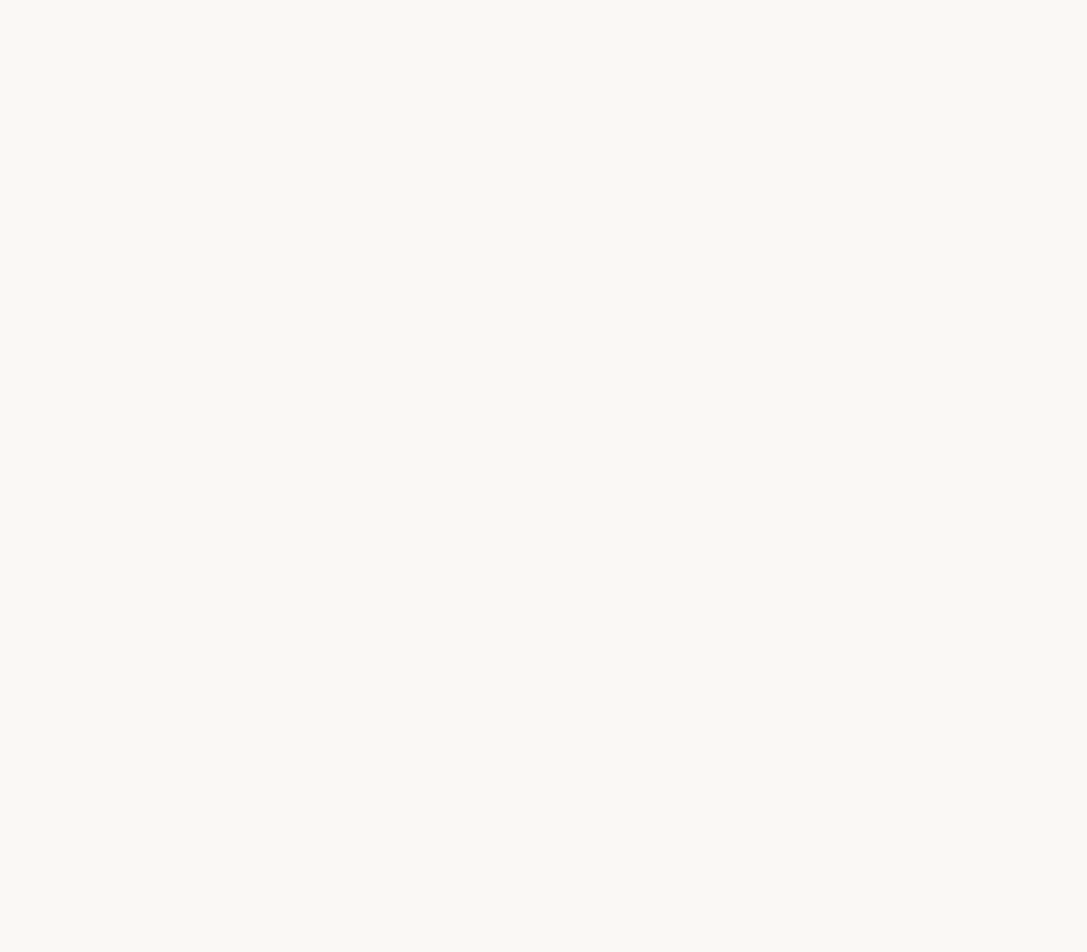
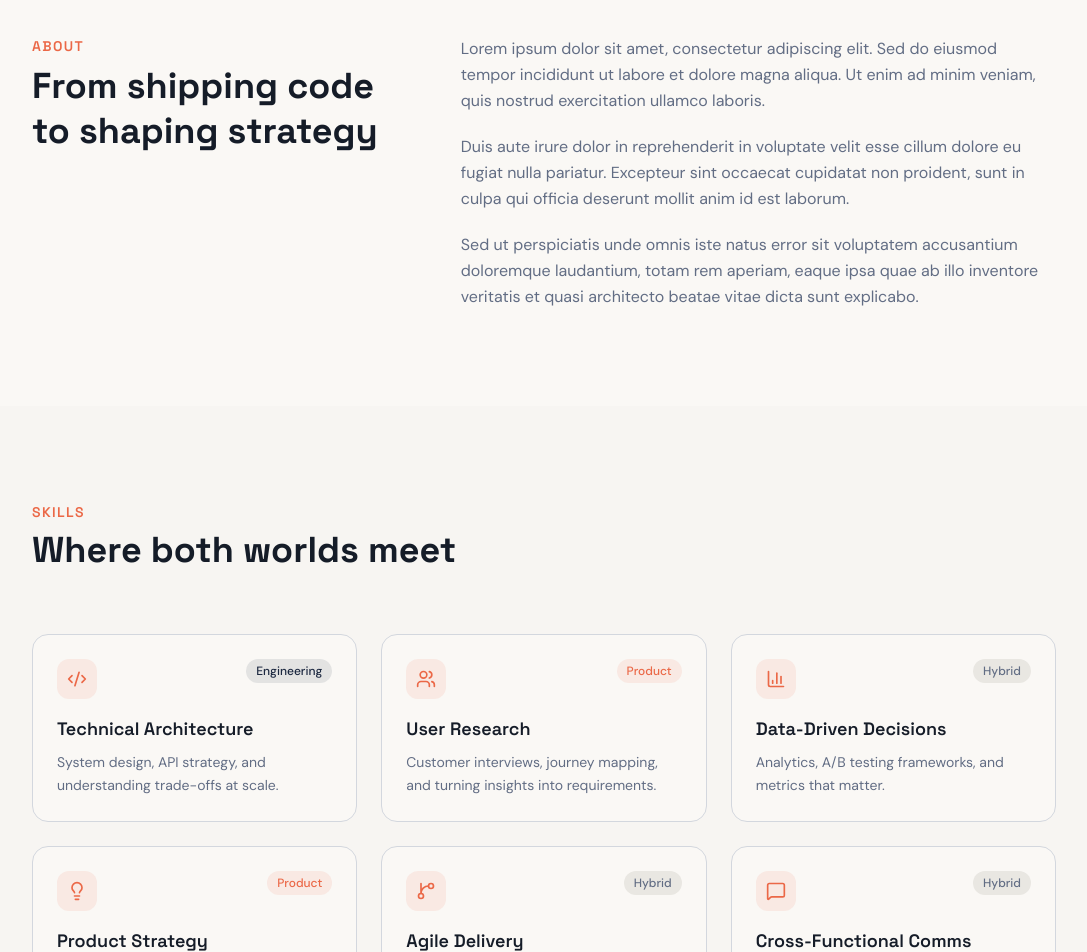
Before and after one commit to BengaCodes/portfolio, a React app: page / in a window 1280 px wide. Shown: the part 860-1812 px from the top of the page, without its empty margins (96-1183 px from the left). Before the commit the page ends 885 px from the top, so only its background shows below. Built offline with nearby package versions, Linux system fonts and the light colour scheme; the HTML template or start-up script is replaced by a standard one.

Commit message:
About/Skill
Addition of about me and skills section

```diff
--- /dev/null
+++ b/src/components/About/index.tsx
@@ -0,0 +1,50 @@
+import { motion } from 'framer-motion'
+
+const AboutSection = () => {
+  return (
+    <section id='about' className='py-24 px-6'>
+      <div className='max-w-5xl mx-auto'>
+        <motion.div
+          className='grid md:grid-cols-5 gap-12 items-start'
+          initial={{ opacity: 0, y: 40 }}
+          whileInView={{ opacity: 1, y: 0 }}
+          viewport={{ once: true }}
+          transition={{ duration: 0.7 }}
+        >
+          <div className='md:col-span-2'>
+            <h2 className='text-sm font-display font-semibold uppercase tracking-widest text-accent mb-2'>
+              About
+            </h2>
+            <h3 className='text-3xl sm:text-4xl font-display font-bold leading-tight'>
+              From shipping code
+              <br />
+              to shaping strategy
+            </h3>
+          </div>
+
+          <div className='md:col-span-3 space-y-5 text-muted-foreground font-body leading-relaxed text-base'>
+            <p>
+              Lorem ipsum dolor sit amet, consectetur adipiscing elit. Sed do
+              eiusmod tempor incididunt ut labore et dolore magna aliqua. Ut
+              enim ad minim veniam, quis nostrud exercitation ullamco laboris.
+            </p>
+            <p>
+              Duis aute irure dolor in reprehenderit in voluptate velit esse
+              cillum dolore eu fugiat nulla pariatur. Excepteur sint occaecat
+              cupidatat non proident, sunt in culpa qui officia deserunt mollit
+              anim id est laborum.
+            </p>
+            <p>
+              Sed ut perspiciatis unde omnis iste natus error sit voluptatem
+              accusantium doloremque laudantium, totam rem aperiam, eaque ipsa
+              quae ab illo inventore veritatis et quasi architecto beatae vitae
+              dicta sunt explicabo.
+            </p>
+          </div>
+        </motion.div>
+      </div>
+    </section>
+  )
+}
+
+export default AboutSection
--- /dev/null
+++ b/src/components/Skills/index.tsx
@@ -0,0 +1,120 @@
+import { motion } from 'framer-motion'
+import {
+  Code2,
+  Users,
+  BarChart3,
+  Lightbulb,
+  GitBranch,
+  MessageSquare
+} from 'lucide-react'
+
+const skills = [
+  {
+    icon: Code2,
+    title: 'Technical Architecture',
+    description:
+      'System design, API strategy, and understanding trade-offs at scale.',
+    origin: 'dev'
+  },
+  {
+    icon: Users,
+    title: 'User Research',
+    description:
+      'Customer interviews, journey mapping, and turning insights into requirements.',
+    origin: 'pm'
+  },
+  {
+    icon: BarChart3,
+    title: 'Data-Driven Decisions',
+    description: 'Analytics, A/B testing frameworks, and metrics that matter.',
+    origin: 'both'
+  },
+  {
+    icon: Lightbulb,
+    title: 'Product Strategy',
+    description:
+      'Roadmap prioritization, OKRs, and aligning teams around outcomes.',
+    origin: 'pm'
+  },
+  {
+    icon: GitBranch,
+    title: 'Agile Delivery',
+    description:
+      'Sprint planning, backlog grooming, and shipping with velocity.',
+    origin: 'both'
+  },
+  {
+    icon: MessageSquare,
+    title: 'Cross-Functional Comms',
+    description:
+      'Translating between engineering, design, and business stakeholders.',
+    origin: 'both'
+  }
+]
+
+const originColors: Record<string, string> = {
+  dev: 'bg-primary/10 text-primary',
+  pm: 'bg-accent/10 text-accent',
+  both: 'bg-muted text-muted-foreground'
+}
+
+const originLabels: Record<string, string> = {
+  dev: 'Engineering',
+  pm: 'Product',
+  both: 'Hybrid'
+}
+
+const SkillsSection = () => {
+  return (
+    <section className='py-24 px-6 bg-card/50'>
+      <div className='max-w-5xl mx-auto'>
+        <motion.div
+          initial={{ opacity: 0, y: 30 }}
+          whileInView={{ opacity: 1, y: 0 }}
+          viewport={{ once: true }}
+          transition={{ duration: 0.6 }}
+          className='mb-16'
+        >
+          <h2 className='text-sm font-display font-semibold uppercase tracking-widest text-accent mb-2'>
+            Skills
+          </h2>
+          <h3 className='text-3xl sm:text-4xl font-display font-bold'>
+            Where both worlds meet
+          </h3>
+        </motion.div>
+
+        <div className='grid sm:grid-cols-2 lg:grid-cols-3 gap-6'>
+          {skills.map((skill, i) => (
+            <motion.div
+              key={skill.title}
+              className='group p-6 rounded-2xl bg-background border border-border hover:border-accent/30 transition-colors duration-300'
+              initial={{ opacity: 0, y: 25 }}
+              whileInView={{ opacity: 1, y: 0 }}
+              viewport={{ once: true }}
+              transition={{ duration: 0.5, delay: i * 0.08 }}
+            >
+              <div className='flex items-start justify-between mb-4'>
+                <div className='p-2.5 rounded-xl bg-accent/10 text-accent group-hover:bg-accent group-hover:text-accent-foreground transition-colors duration-300'>
+                  <skill.icon className='w-5 h-5' />
+                </div>
+                <span
+                  className={`text-xs font-medium px-2.5 py-1 rounded-full ${originColors[skill.origin]}`}
+                >
+                  {originLabels[skill.origin]}
+                </span>
+              </div>
+              <h4 className='font-display font-semibold text-lg mb-2'>
+                {skill.title}
+              </h4>
+              <p className='text-sm text-muted-foreground font-body leading-relaxed'>
+                {skill.description}
+              </p>
+            </motion.div>
+          ))}
+        </div>
+      </div>
+    </section>
+  )
+}
+
+export default SkillsSection
--- a/src/pages/index.tsx
+++ b/src/pages/index.tsx
@@ -1,12 +1,18 @@
+import AboutSection from '@/components/About'
 import Footer from '@/components/Footer'
 import HeroSection from '@/components/Hero'
 import Navbar from '@/components/Nav/Navbar'
+import SkillsSection from '@/components/Skills'
 
 const Home = () => {
   return (
     <div className='min-h-screen bg-background'>
       <Navbar />
       <HeroSection />
+      <div id='skills'>
+        <AboutSection />
+        <SkillsSection />
+      </div>
       <Footer />
     </div>
   )
```
